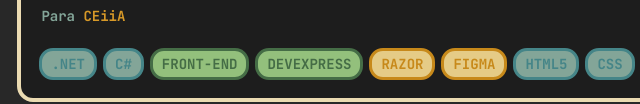
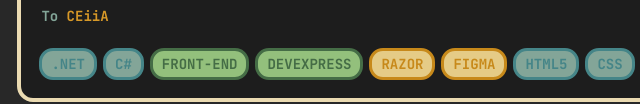
Before and after one commit to adrxLV/portfolio, a website: page Projects.html in a window 1280 px wide. Shown: the part 700-804 px from the top of the page, 269-909 px from the left. Drawn offline with Linux system fonts and the light colour scheme.

Commit message:
Update Projects.html

```diff
--- a/Projects.html
+++ b/Projects.html
@@ -30,7 +30,7 @@
                         <h3 class="project-title">MyHub</h3>
                     </div>
                     <p class="project-description">MyHub is the internal platform (similar to an intranet) used by CEiiA to manage its members and collaborators in a centralized and efficient way.</p>
-                    <div class="project-client">Para <span class="highlight">CEiiA</span></div>
+                    <div class="project-client">To <span class="highlight">CEiiA</span></div>
                     <div class="project-tags">
                         <span class="tech-item blue">.NET</span>
                         <span class="tech-item blue">C#</span>
```
